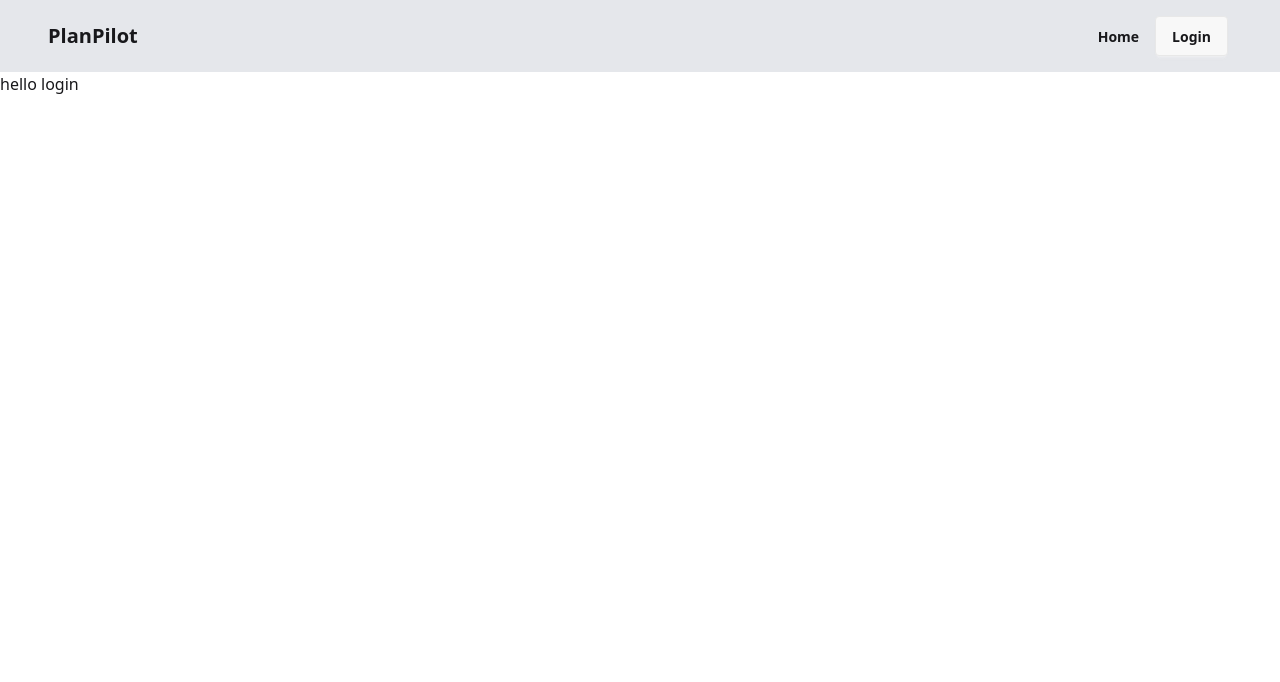
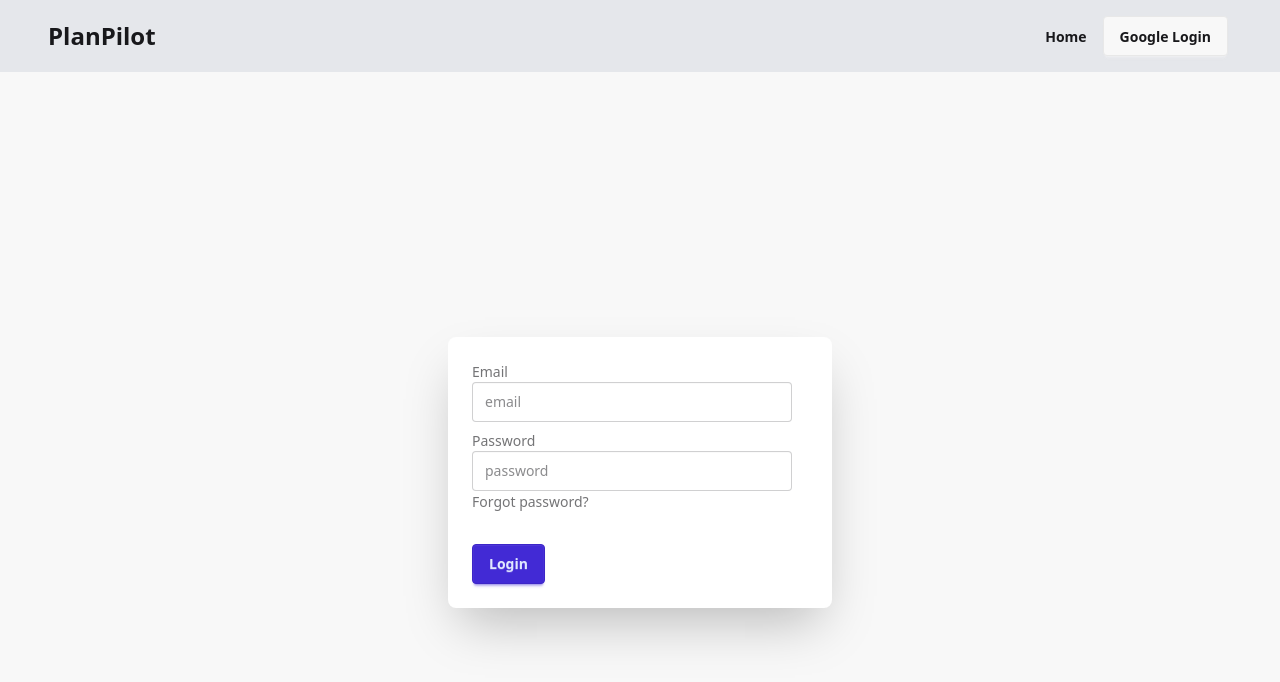
Before and after one commit to walid-official/task-manager, a React (Vite) app: page /login in a window 1280 px wide. Shown: the top 682 px of the page. Built offline with nearby package versions, Linux system fonts and the light colour scheme.

Commit message:
firebase enviroment setup is done

```diff
--- a/package.json
+++ b/package.json
@@ -11,6 +11,7 @@
   },
   "dependencies": {
     "@tailwindcss/vite": "^4.0.7",
+    "firebase": "^11.3.1",
     "react": "^19.0.0",
     "react-dom": "^19.0.0",
     "react-router": "^7.2.0",
--- a/src/components/Navbar/Navbar.jsx
+++ b/src/components/Navbar/Navbar.jsx
@@ -4,15 +4,15 @@ import { Link, NavLink } from "react-router";
 const Navbar = () => {
   const Links = (
     <>
-      <NavLink className="font-semibold">Home</NavLink>
-      <NavLink className="btn">Login</NavLink>
+      <NavLink to="/" className="font-semibold">Home</NavLink>
+      <NavLink className="btn">Google Login</NavLink>
     </>
   );
   return (
     <div className="bg-gray-200 px-10">
       <div className="navbar">
         <div className="flex-1">
-          <h2 className="text-xl font-bold">PlanPilot</h2>
+          <h2 className="text-2xl font-bold">PlanPilot</h2>
         </div>
         <div className="flex-none">
           <ul className="menu menu-horizontal space-x-4 items-center px-1">
--- /dev/null
+++ b/src/firebase/firebase.init.js
@@ -0,0 +1,17 @@
+// Import the functions you need from the SDKs you need
+import { initializeApp } from "firebase/app";
+// TODO: Add SDKs for Firebase products that you want to use
+// https://firebase.google.com/docs/web/setup#available-libraries
+
+// Your web app's Firebase configuration
+const firebaseConfig = {
+  apiKey: import.meta.env.VITE_apiKey,
+  authDomain: import.meta.env.VITE_authDomain,
+  projectId: import.meta.env.VITE_projectId,
+  storageBucket: import.meta.env.VITE_storageBucket,
+  messagingSenderId: import.meta.env.VITE_messagingSenderId,
+  appId: import.meta.env.VITE_appId,
+};
+
+// Initialize Firebase
+const app = initializeApp(firebaseConfig);
--- a/src/pages/Authentications/Login.jsx
+++ b/src/pages/Authentications/Login.jsx
@@ -1,11 +1,48 @@
-import React from 'react';
+import React from "react";
 
 const Login = () => {
-    return (
-        <div>
-            hello login
+  return (
+    <div>
+      <div className="hero bg-base-200 min-h-screen">
+        <div className="hero-content flex-col lg:flex-row-reverse">
+          <div className="card bg-base-100 w-full max-w-sm shrink-0 shadow-2xl">
+            <form className="card-body">
+              <div className="form-control">
+                <label className="label">
+                  <span className="label-text">Email</span>
+                </label>
+                <input
+                  type="email"
+                  placeholder="email"
+                  className="input input-bordered"
+                  required
+                />
+              </div>
+              <div className="form-control">
+                <label className="label">
+                  <span className="label-text">Password</span>
+                </label>
+                <input
+                  type="password"
+                  placeholder="password"
+                  className="input input-bordered"
+                  required
+                />
+                <label className="label">
+                  <a href="#" className="label-text-alt link link-hover">
+                    Forgot password?
+                  </a>
+                </label>
+              </div>
+              <div className="form-control mt-6">
+                <button className="btn btn-primary">Login</button>
+              </div>
+            </form>
+          </div>
         </div>
-    );
+      </div>
+    </div>
+  );
 };
 
 export default Login;
```
Also changed, not shown: src/pages/Authentications/Register.jsx (deleted), 1 other file (tests, documents, lock files or other folders).
